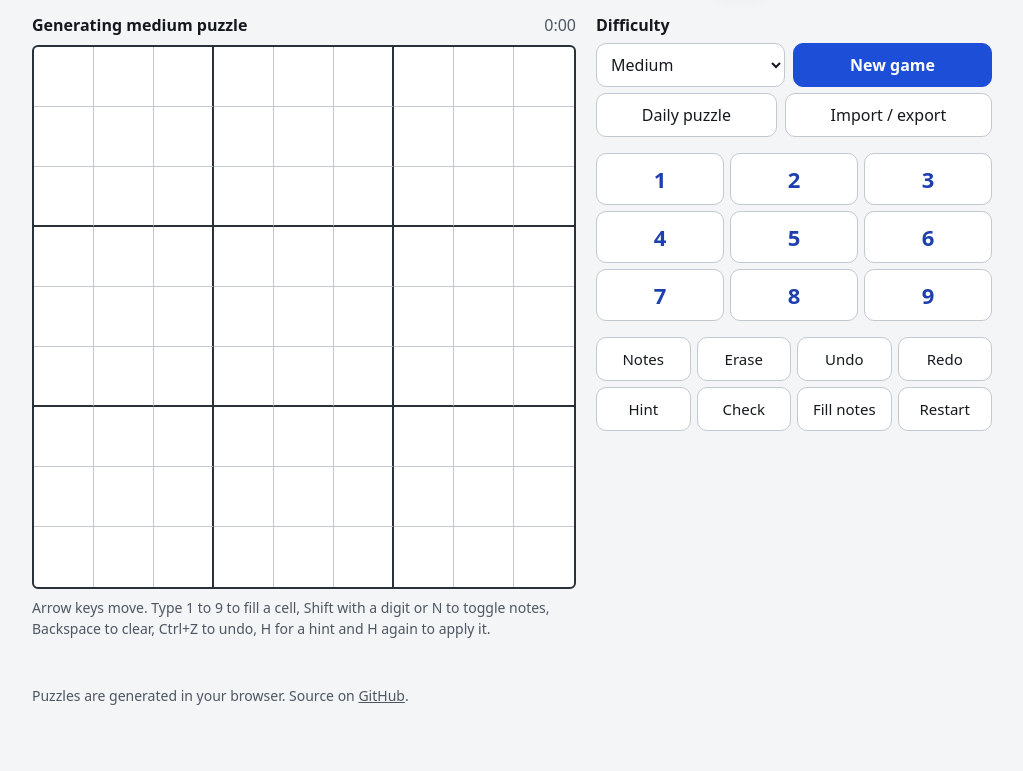
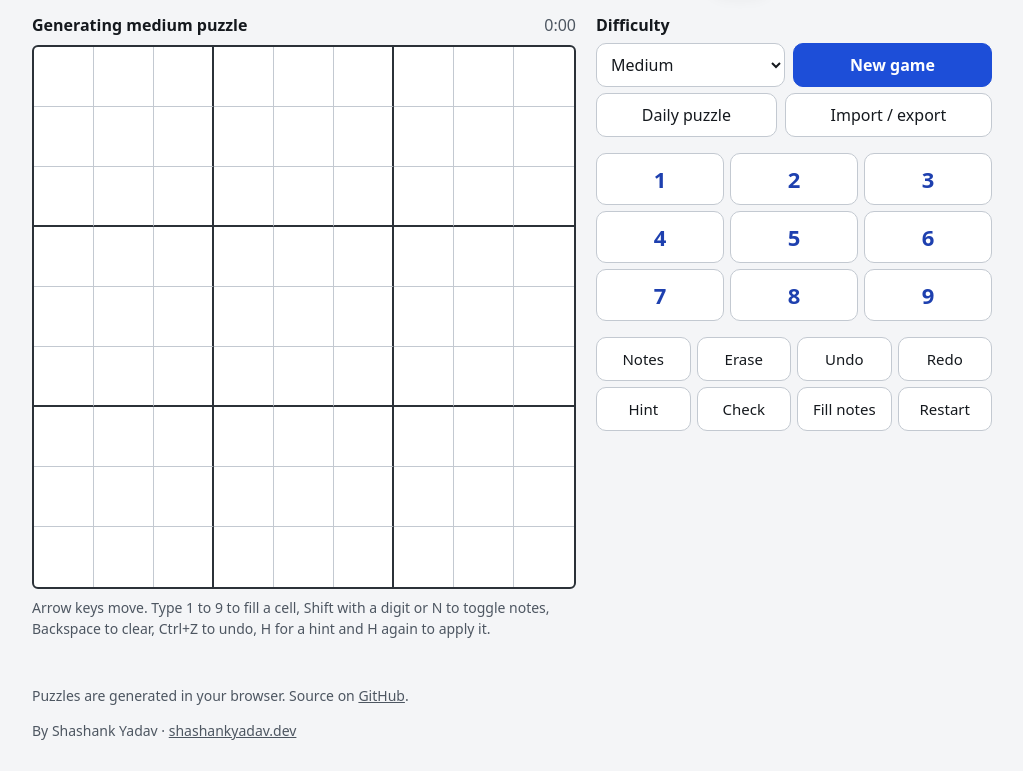
Before and after one commit to shashank11yadav/Sudoku, a website built with Vite: page index.html in a window 1280 px wide. Shown: the part 63-834 px from the top of the page, without its empty margins (128-1151 px from the left). Before the commit the page ends 800 px from the top, so only its background shows below. Built offline with nearby package versions, Linux system fonts and the light colour scheme.

Commit message:
Link my portfolio site

```diff
--- a/index.html
+++ b/index.html
@@ -141,6 +141,7 @@
         Puzzles are generated in your browser. Source on
         <a href="https://github.com/shashank11yadav/Sudoku" rel="noopener noreferrer">GitHub</a>.
       </p>
+      <p>By Shashank Yadav · <a href="https://www.shashankyadav.dev/#work" rel="noopener noreferrer">shashankyadav.dev</a></p>
     </footer>
 
     <div id="announcer" class="visually-hidden" aria-live="polite" aria-atomic="true"></div>
```
Also changed, not shown: README.md.
